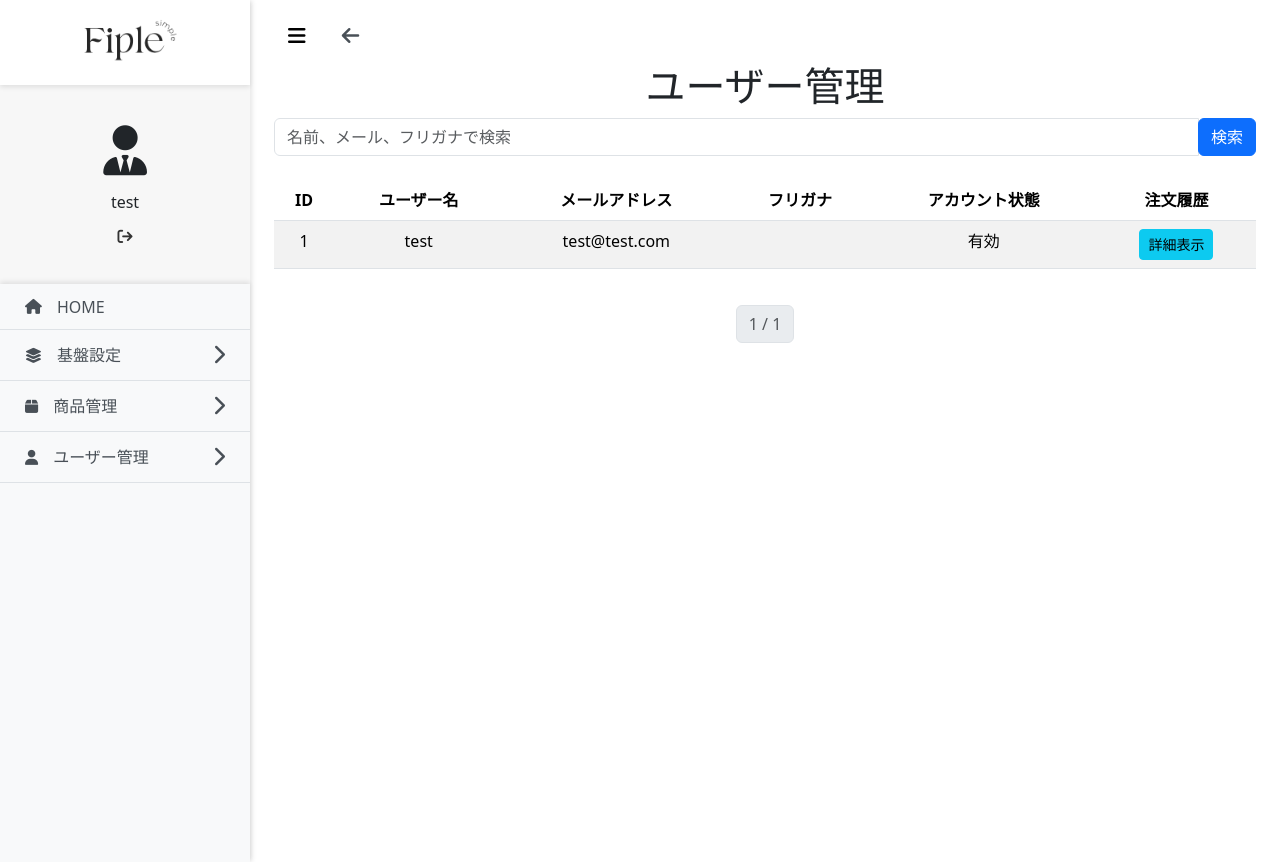
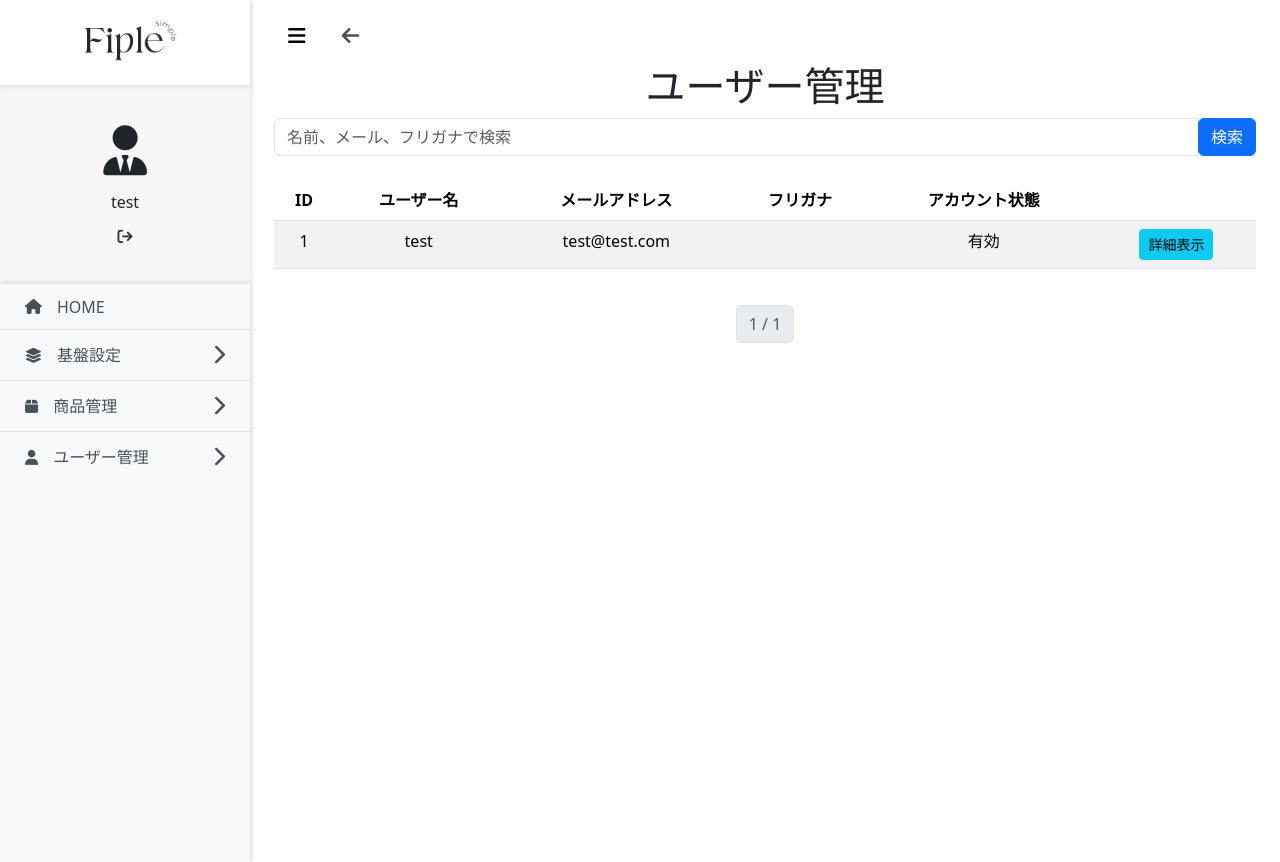
Before and after one commit to JunOkada01/fiple, a Django app: page /user_list/ in a window 1280 px wide. Run offline with Django 4.2, Linux system fonts and the light colour scheme; a user stored in the database is signed in; data comes from the database, SQL or seed files in the repository; some libraries are stand-ins or nearby versions.

Commit message:
ユーザー管理リンクの修正と不要な列の削除

```diff
--- a/backend/fiplejango/fipleapp/templates/admin_top.html
+++ b/backend/fiplejango/fipleapp/templates/admin_top.html
@@ -23,7 +23,7 @@
             </a>
         </div>
         <div class="col-6 col-sm-4 col-md-3 col-lg-2">
-            <a href="{% url 'fipleapp:user_settings' %}" class="icon-link">
+            <a href="{% url 'fipleapp:admin_user_list' %}" class="icon-link">
                 <div class="icon-tile">
                     <i class="fa-solid fa-user faa-float animated-hover icons" style="color:rgb(200, 217, 222);"></i>
                     <p>ユーザー管理</p>
--- a/backend/fiplejango/fipleapp/templates/base.html
+++ b/backend/fiplejango/fipleapp/templates/base.html
@@ -88,10 +88,7 @@
                             </li>
                             <!-- ユーザー管理 -->
                             <li class="side-item-top">
-                                <a href="{% url 'fipleapp:user_settings' %}" class="item-top"><i class="fa-solid fa-user" style="font-size: 15px;"></i>ユーザー管理<span class="toggle-submenu"><i class="fa-solid fa-chevron-right"></i></span></a>
-                                <ul class="submenu border-bottom">
-                                    <li class="submenu-item"><a href="{% url 'fipleapp:admin_user_list' %}">ユーザー管理</a></li>
-                                </ul>
+                                <a href="{% url 'fipleapp:admin_user_list' %}" class="item-top"><i class="fa-solid fa-user" style="font-size: 15px;"></i>ユーザー管理<span class="toggle-submenu"><i class="fa-solid fa-chevron-right"></i></span></a>
                             </li>
                         </ul>
                     </div>
--- a/backend/fiplejango/fipleapp/templates/users/user_list.html
+++ b/backend/fiplejango/fipleapp/templates/users/user_list.html
@@ -23,7 +23,7 @@
                 <th>メールアドレス</th>
                 <th>フリガナ</th>
                 <th>アカウント状態</th>
-                <th>注文履歴</th>
+                <th></th>
             </tr>
         </thead>
         <tbody>
```
